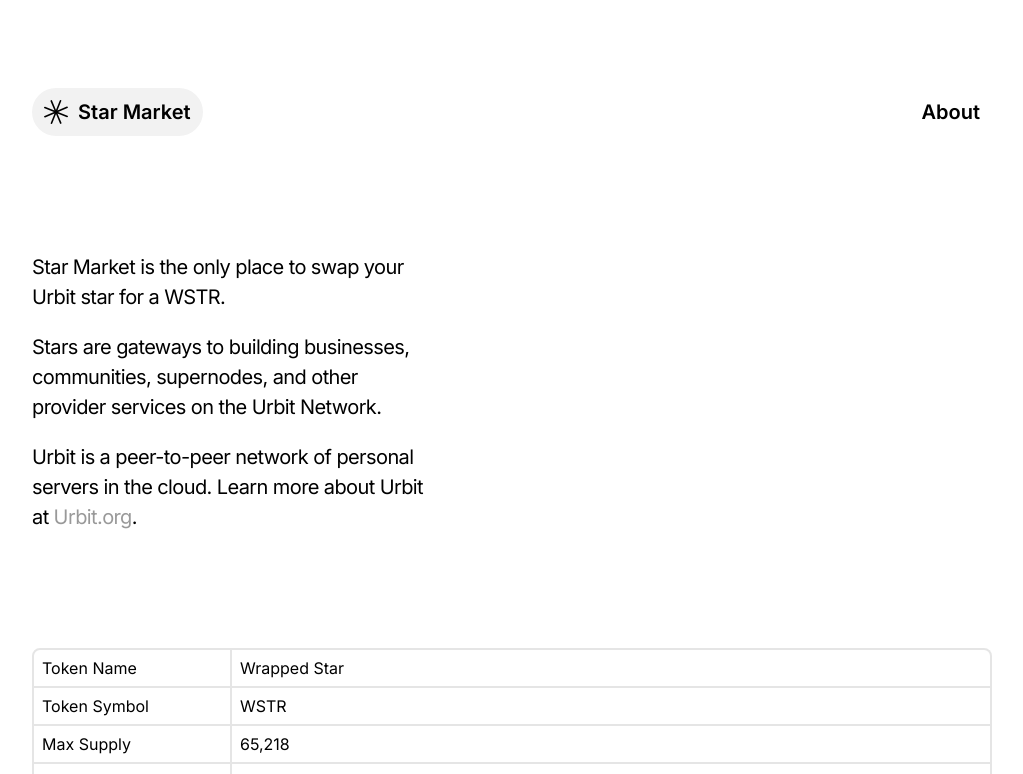
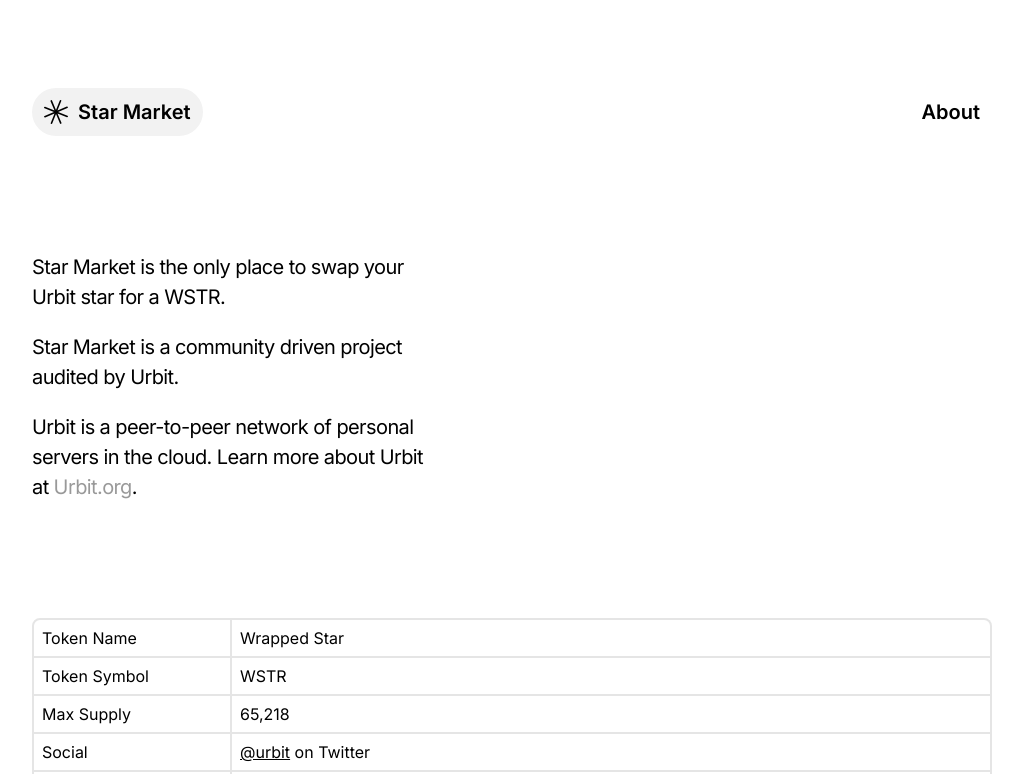
Before and after one commit to urbit/star.market, a React (Create React App) app: page /about in a window 1280 px wide. Shown: the top 774 px of the page, without its empty margins (128-1151 px from the left). Built offline with nearby package versions, Linux system fonts and the light colour scheme; a web font is replaced by a local one; what web3 would draw is missing.

Commit message:
Update About.tsx

```diff
--- a/src/components/About.tsx
+++ b/src/components/About.tsx
@@ -12,8 +12,7 @@ export default function About() {
                 <p>Star Market is the only place to swap your Urbit star for a WSTR.
                 </p>
                 <p>
-                Stars are gateways to building businesses, communities, supernodes, and other provider services on
-                    the Urbit Network.
+                    Star Market is a community driven project audited by Urbit.
                 </p>
 
                 <p>
```
